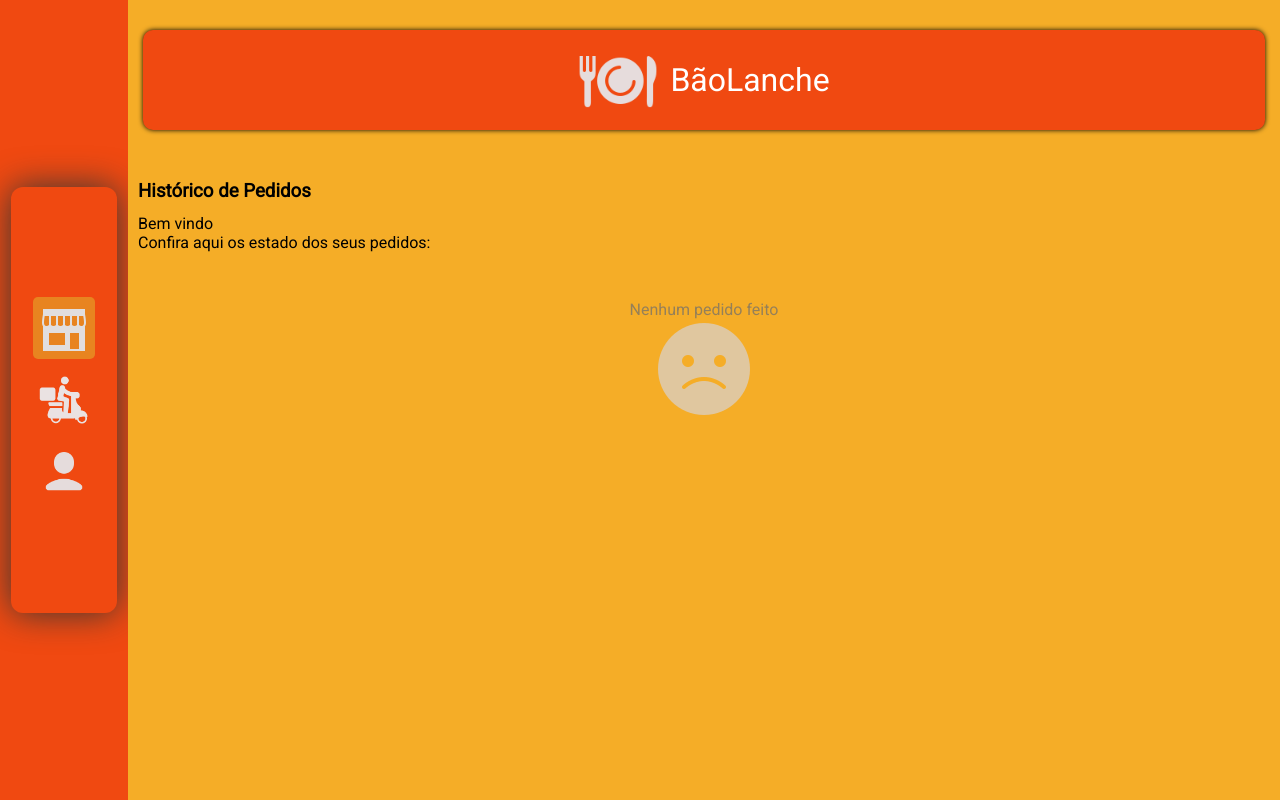
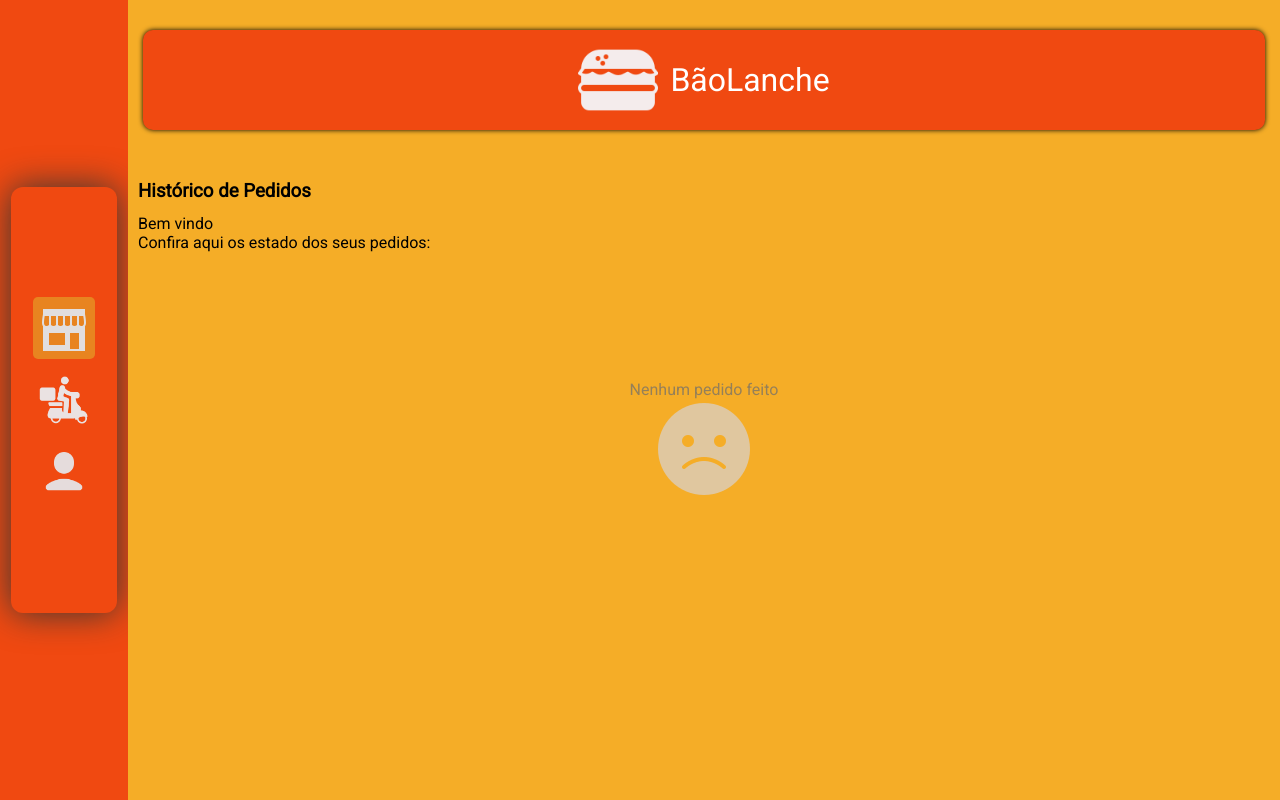
Before and after one commit to diegodevelopertec/devFood, a React (Vite) app: page /pedidos in a window 1280 px wide. Built offline with nearby package versions, Linux system fonts and the light colour scheme.

Commit message:
atualizando dados de enderçoa na sacola

```diff
--- a/src/App.tsx
+++ b/src/App.tsx
@@ -13,7 +13,7 @@ import LogoIcon from '../src/assets/imgs/logo.png'
 import { useNavigate } from 'react-router-dom';
 import  useHistory from 'react-router-dom';
 import { useLocation } from 'react-router-dom';
-
+import BurguerIcon from './../src/assets/imgs/iconhamburguer.png'
 
 const App=()=>{
   let location=useLocation()
@@ -24,9 +24,6 @@ const App=()=>{
   const navigate=useNavigate()
 
 
-  useEffect(()=>{
-
-  },[])
 
 
 
@@ -96,7 +93,7 @@ const App=()=>{
           <S.HeaderApp>
             <S.CardLoja>
               <div className="logo">
-                   <img src={LogoIcon} alt="" /> <span>BãoLanche</span>
+                   <img src={BurguerIcon} alt="" /> <span>BãoLanche</span>
               </div>
 
             </S.CardLoja>
--- a/src/Pages/AccountPage/index.tsx
+++ b/src/Pages/AccountPage/index.tsx
@@ -135,13 +135,13 @@ export const AccountPage=()=>{
        </div>
        <S.dataUser>
             <form action="" >
-                <h3>Seus dados :</h3>
+                <h3>Seus Dados :</h3>
               <div className="cx-input">
                  <input
                        placeholder='seu Nome'
                          {...register('name')}
                         disabled={disabledState}
-                        value={userState?.name}
+
                  />
                  <p className="error-msg">{errors.name?.message}</p>
               </div>
@@ -151,7 +151,7 @@ export const AccountPage=()=>{
                         placeholder='seu email'
                         {...register('email')}
                         disabled={disabledState}
-                        value={userState?.email}
+
                 />
                  <p className="error-msg">{errors.email?.message}</p>
               </div>
@@ -161,7 +161,7 @@ export const AccountPage=()=>{
                        placeholder='sua senha'
                        {...register('password')}
                        disabled={disabledState}
-                       value={userState?.password}
+
                 />
                  <p className="error-msg">{errors.password?.message}</p>
               </div>
@@ -171,7 +171,7 @@ export const AccountPage=()=>{
                      placeholder='seu telefone'
                      {...register('telefone')}
                      disabled={disabledState}
-                     value={userState?.telefone}
+
 
                 />
                  <p className="error-msg">{errors.telefone?.message}</p>
@@ -186,7 +186,7 @@ export const AccountPage=()=>{
                                 placeholder='Digite  o nome da sua rua'
                                 {...register('rua')}
                                 disabled={disabledState}
-                                value={addressState?.rua}
+
                             />
                             <p className="error-msg">{errors.rua?.message}</p>
                         </div>
@@ -196,7 +196,7 @@ export const AccountPage=()=>{
                                 placeholder='Digite o número'
                                 {...register('numeroCasa')}
                                 disabled={disabledState}
-                                value={addressState?.numero}
+
                             />
                             <p className="error-msg">{errors.numeroCasa?.message}</p>
                         </div>
@@ -206,7 +206,7 @@ export const AccountPage=()=>{
                                  placeholder='Digite  o nome do seu bairro'
                                 {...register('bairro')}
                                 disabled={disabledState}
-                                value={addressState?.bairro}
+
                             />
                             <p className="error-msg">{errors.bairro?.message}</p>
                         </div>
@@ -215,7 +215,7 @@ export const AccountPage=()=>{
                                   placeholder='complemento'
                                    {...register('complemento')}
                                    disabled={disabledState}
-                                   value={addressState?.complemento}
+
                            />
                             <p className="error-msg">{errors.complemento?.message}</p>
                         </div>
--- a/src/Pages/DeliveryPage/style.ts
+++ b/src/Pages/DeliveryPage/style.ts
@@ -4,8 +4,8 @@ import { ThemeStyle } from "../../styled";
 export const  Container=styled.div`
     width: 100%;
    margin-bottom:170px;
-   min-height: 100vh;
-    overflow:auto;
+    height: 100%;
+    overflow-y:scroll;
     background:${ThemeStyle.bgAppSystem};
     padding:0px 10px;
     overflow: auto;
@@ -27,7 +27,7 @@ export const  Container=styled.div`
        opacity:0.7;
        color:#6d6d6e;
         flex:  1;
-
+     margin-top:100px;
         display: flex;
         justify-content:center;
         align-items:center;
--- a/src/styled.ts
+++ b/src/styled.ts
@@ -50,7 +50,6 @@ export const HeaderApp=styled.header`
     display: flex;
     justify-content:center;
     width: 100%;
-
 
 
 `
```
Also changed, not shown: src/assets/imgs/logoBurguer.png (added).
